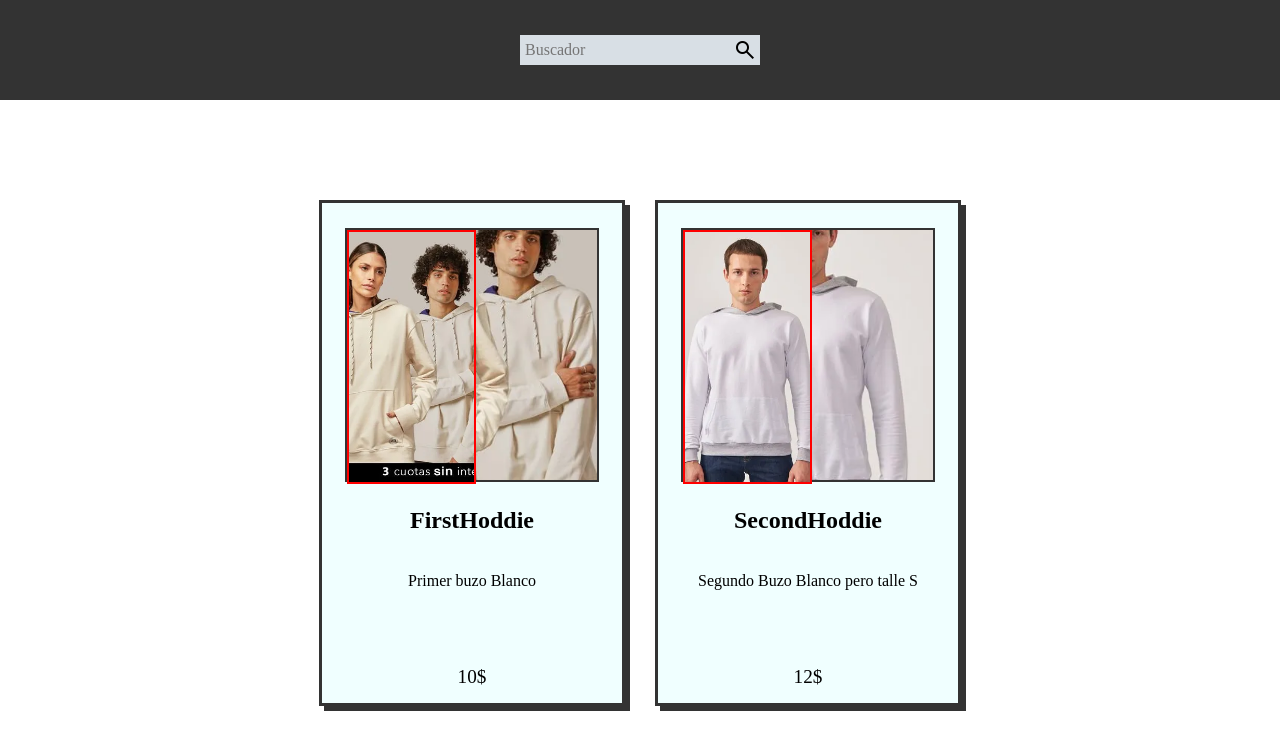
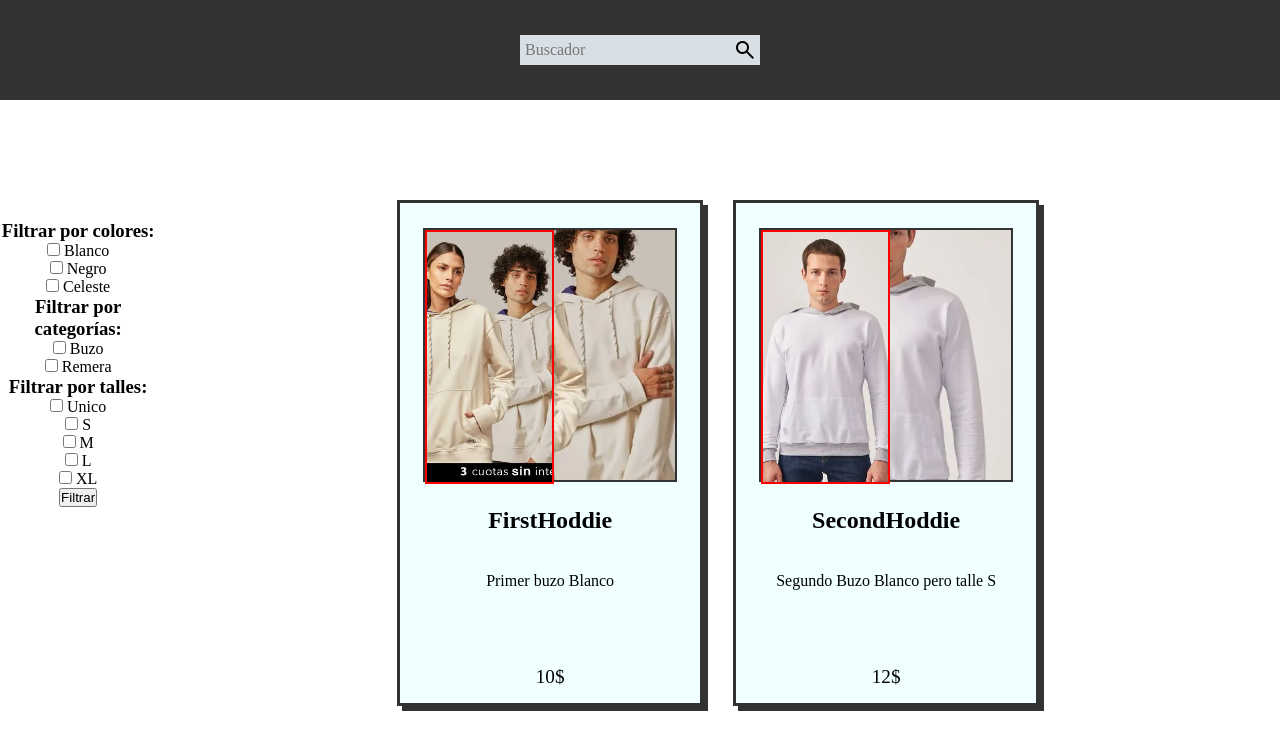
Before and after one commit to AugustoGL/RUITZ, a Django app: page /indumentaria/ in a window 1280 px wide. Shown: the top 747 px of the page. Run offline with Django 4.2, Linux system fonts and the light colour scheme; data comes from the database, SQL or seed files in the repository; both versions use the stored data as it was after the commit.

Commit message:
filtro py

```diff
--- a/ruitz/funcionalidades.py
+++ b/ruitz/funcionalidades.py
@@ -1,14 +1,32 @@
 from django.db.models import Q
 from .models import *
-
+from django.shortcuts import render
 
 
 def buscar(busqueda):
+    print(busqueda)
     productos = Producto.objects.all()
     productos_relacionados = productos.filter(
         Q(nombre__icontains=busqueda) |
         Q(categoria__nombre__icontains=busqueda) |
         Q(colores__nombre__icontains=busqueda)).distinct()
+    print(productos_relacionados)
     productos_no_relacionados = productos.exclude(id__in=productos_relacionados.values_list('id', flat=True))
     resultado = list(productos_relacionados) + list(productos_no_relacionados)
     return resultado
+
+def filtrar_productos(request):
+    cos = request.GET.getlist('colores')
+    cas = request.GET.getlist('categorias')
+    tas = request.GET.getlist('talles')
+    condiciones_filtrado = Q()
+    if cos:
+        condiciones_filtrado &= Q(colores__id__in=cos)
+    if cas:
+        condiciones_filtrado &= Q(categoria__id__in=cas)
+    if tas:
+        condiciones_filtrado &= Q(tamaño__id__in=tas)
+
+    productos = Producto.objects.filter(condiciones_filtrado).distinct()
+    respuesta = [productos, cos, cas, tas]
+    return respuesta
--- a/ruitz/templates/indumentaria.html
+++ b/ruitz/templates/indumentaria.html
@@ -6,15 +6,35 @@
     <meta name="viewport" content="width=device-width, initial-scale=1.0">
     <link rel="stylesheet" href="{% static '/styles/indumentaria.css' %}">
     <link rel="stylesheet" href="https://fonts.googleapis.com/css?family=Open+Sans:400,700">
+
     <title>Tienda de Ropa</title>
 {% endblock %}
 
 {% block content %}
+<form method="GET" action="{% url 'indumentaria' %}" style="text-align: center; margin-top: 220px; z-index: 1000">
+    {% csrf_token %}
+    <h3>Filtrar por colores:</h3>
+    {% for color in colores %}
+        <input type="checkbox" name="colores" value="{{ color.id }}" {% if color.id|stringformat:"s" in colores_seleccionados %}checked{% endif %}>
+        {{ color.nombre }}<br>
+    {% endfor %}
+
+    <h3>Filtrar por categorías:</h3>
+    {% for categoria in categorias %}
+        <input type="checkbox" name="categorias" value="{{ categoria.id }}" {% if categoria.id|stringformat:"s" in categorias_seleccionadas %}checked{% endif %}>
+        {{ categoria.nombre }}<br>
+    {% endfor %}
+
+    <h3>Filtrar por talles:</h3>
+    {% for talle in talles %}
+        <input type="checkbox" name="talles" value="{{ talle.id }}" {% if talle.id|stringformat:"s" in talles_seleccionados %}checked{% endif %}>
+        {{ talle.nombre }}<br>
+    {% endfor %}
+
+    <input type="submit" value="Filtrar">
+</form>
+
     <div class='agrupador'>
-
-
-
-
         <div class="contenedor-tajetas">
             {% for producto in productos %}
                 <div class="tarjeta">
--- a/ruitz/views.py
+++ b/ruitz/views.py
@@ -1,7 +1,7 @@
-from django.shortcuts import render, redirect
-from .models import Producto
+from django.shortcuts import render
 from .models import *
 from .funcionalidades import *
+
 
 
 def Home(request):
@@ -19,9 +19,29 @@ def Indumentaria(request):
     talles = Tamaño.objects.all()
     colores = Color.objects.all()
     categorias = Categoria.objects.all()
-    productos = Producto.objects.all()
+    busqueda = request.GET.get('buscador')
+    productos, colores_seleccionados, categorias_seleccionadas, talles_seleccionados = filtrar_productos(request)
+    if busqueda:
+        productos = buscar(busqueda)
+    return render(request, 'indumentaria.html', {
+        'productos': productos,
+        'colores': colores,
+        'categorias': categorias,
+        'talles': talles,
+        'colores_seleccionados': colores_seleccionados,
+        'categorias_seleccionadas': categorias_seleccionadas,
+        'talles_seleccionados': talles_seleccionados,
+    })
 
+
+
+
+
+
+def Detalles(request, pk):
+    producto = Producto.objects.all(id=pk)
     busqueda = request.GET.get('buscador')
     if busqueda:
         productos = buscar(busqueda)
-    return render(request, "indumentaria.html", {'productos': productos, 'talles': talles, 'colores': colores, 'categorias': categorias})
+        return render(request, "indumentaria.html", {'productos': productos})
+    return render(request, "detalles.html", {'producto': producto})
```
Also changed, not shown: db.sqlite3.
